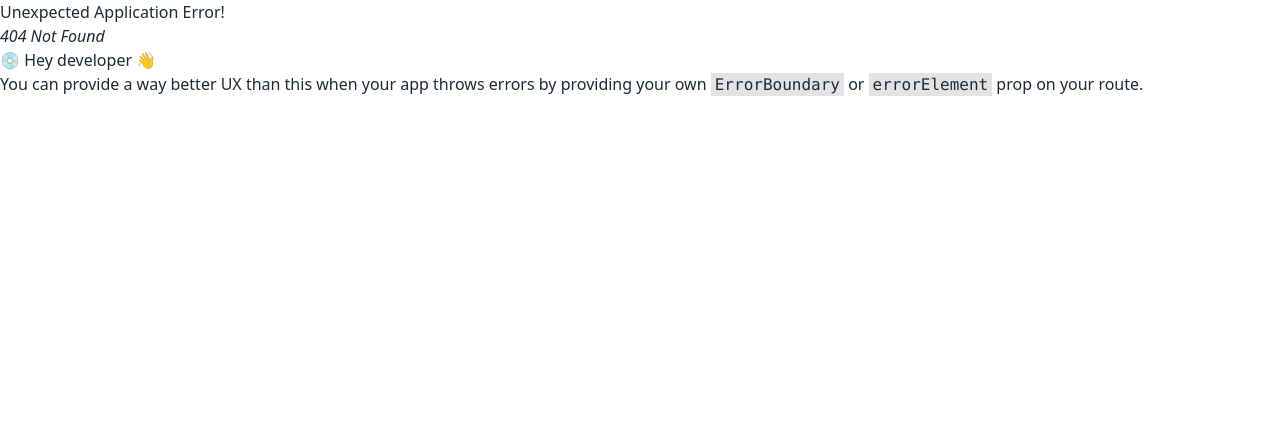
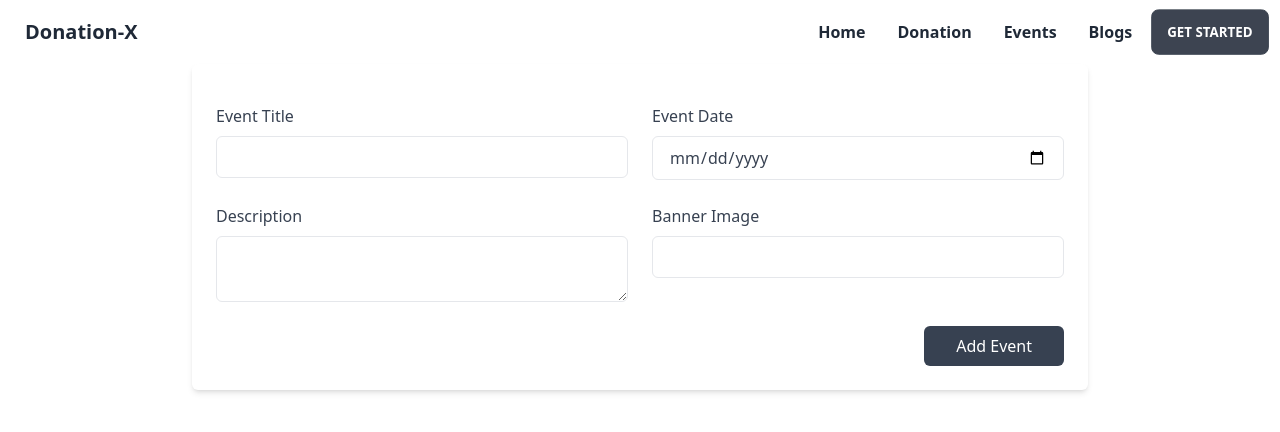
Before and after one commit to sajid1545/Donation---X, a React (Vite) app: page /add-event in a window 1280 px wide. Before the commit this address had no page. Shown: the top 432 px of the page. Built offline with nearby package versions, Linux system fonts and the light colour scheme.

Commit message:
add-event form added

```diff
--- /dev/null
+++ b/src/Pages/AddEvent/AddEvent.jsx
@@ -0,0 +1,61 @@
+import React from 'react';
+
+const AddEvent = () => {
+	const handleAddEvent = (event) => {
+		event.preventDefault();
+	};
+
+	return (
+		<div className="">
+			<section className="max-w-4xl p-6 mx-auto bg-white rounded-md shadow-md dark:bg-gray-800">
+				<form onClick={handleAddEvent}>
+					<div className="grid grid-cols-1 gap-6 mt-4 sm:grid-cols-2">
+						<div>
+							<label className="text-gray-700 dark:text-gray-200">Event Title</label>
+							<input
+								type="text"
+								name="eventName"
+								className="block w-full px-4 py-2 mt-2 text-gray-700 bg-white border border-gray-200 rounded-md dark:bg-gray-800 dark:text-gray-300 dark:border-gray-600 focus:border-blue-400 focus:ring-blue-300 focus:ring-opacity-40 dark:focus:border-blue-300 focus:outline-none focus:ring"
+							/>
+						</div>
+
+						<div>
+							<label className="text-gray-700 dark:text-gray-200">Event Date</label>
+							<input
+								type="date"
+								name="date"
+								className="block w-full px-4 py-2 mt-2 text-gray-700 bg-white border border-gray-200 rounded-md dark:bg-gray-800 dark:text-gray-300 dark:border-gray-600 focus:border-blue-400 focus:ring-blue-300 focus:ring-opacity-40 dark:focus:border-blue-300 focus:outline-none focus:ring"
+							/>
+						</div>
+
+						<div>
+							<label className="text-gray-700 dark:text-gray-200">Description</label>
+							<textarea
+								type="text"
+								name="description"
+								className="block w-full px-4 py-2 mt-2 text-gray-700 bg-white border border-gray-200 rounded-md dark:bg-gray-800 dark:text-gray-300 dark:border-gray-600 focus:border-blue-400 focus:ring-blue-300 focus:ring-opacity-40 dark:focus:border-blue-300 focus:outline-none focus:ring"
+							/>
+						</div>
+
+						<div>
+							<label className="text-gray-700 dark:text-gray-200">Banner Image</label>
+							<input
+								type="text"
+								name="photoURL"
+								className="block w-full px-4 py-2 mt-2 text-gray-700 bg-white border border-gray-200 rounded-md dark:bg-gray-800 dark:text-gray-300 dark:border-gray-600 focus:border-blue-400 focus:ring-blue-300 focus:ring-opacity-40 dark:focus:border-blue-300 focus:outline-none focus:ring"
+							/>
+						</div>
+					</div>
+
+					<div className="flex justify-end mt-6">
+						<button className="px-8 py-2.5 leading-5 text-white transition-colors duration-300 transform bg-gray-700 rounded-md hover:bg-gray-600 focus:outline-none focus:bg-gray-600">
+							Add Event
+						</button>
+					</div>
+				</form>
+			</section>
+		</div>
+	);
+};
+
+export default AddEvent;
--- /dev/null
+++ b/src/Pages/Home/BannerField/BannerField.jsx
@@ -0,0 +1,36 @@
+import React from 'react';
+
+const BannerField = () => {
+	return (
+		<div>
+			<div>
+				<h1 className="text-4xl text-center font-bold mb-0">Help all the people in need</h1>
+			</div>
+			<div className="w-2/4 mx-auto my-5 flex">
+				<div className="w-full mx-auto">
+					<div className="relative">
+						<span className="absolute inset-y-0 left-0 flex items-center pl-3">
+							<svg className="w-5 h-5 text-gray-400" viewBox="0 0 24 24" fill="none">
+								<path
+									d="M21 21L15 15M17 10C17 13.866 13.866 17 10 17C6.13401 17 3 13.866 3 10C3 6.13401 6.13401 3 10 3C13.866 3 17 6.13401 17 10Z"
+									stroke="currentColor"
+									strokeWidth="2"
+									strokeLinecap="round"
+									strokeLinejoin="round"></path>
+							</svg>
+						</span>
+
+						<input
+							type="text"
+							className="w-full py-3 pl-10 pr-4 text-gray-700 bg-white border rounded-md dark:bg-gray-900 dark:text-gray-300 dark:border-gray-600 focus:border-blue-400 dark:focus:border-blue-300 focus:outline-none focus:ring focus:ring-blue-300 focus:ring-opacity-40"
+							placeholder="Search"
+						/>
+					</div>
+				</div>
+				<button className="btn btn-primary">Search</button>
+			</div>
+		</div>
+	);
+};
+
+export default BannerField;
--- /dev/null
+++ b/src/Pages/Home/Donations/Donations.jsx
@@ -0,0 +1,16 @@
+import React from 'react';
+import { useState } from 'react';
+import BannerField from '../BannerField/BannerField';
+
+const Donations = () => {
+
+    const [events,setEvents] = useState([])
+
+	return (
+		<div>
+			<BannerField />
+		</div>
+	);
+};
+
+export default Donations;
--- /dev/null
+++ b/src/Pages/Home/Home/Home.jsx
@@ -0,0 +1,12 @@
+import React from 'react';
+import Donations from '../Donations/Donations';
+
+const Home = () => {
+    return (
+        <div>
+            <Donations/>
+        </div>
+    );
+};
+
+export default Home;
--- a/src/Pages/Shared/Header/Header.jsx
+++ b/src/Pages/Shared/Header/Header.jsx
@@ -11,7 +11,7 @@ const Header = () => {
 				<Link to="/">Donation</Link>
 			</li>
 			<li className="font-semibold">
-				<Link to="/">Events</Link>
+				<Link to="/add-event">Events</Link>
 			</li>
 			<li className="font-semibold">
 				<Link to="/">Blogs</Link>
```
Also changed, not shown: src/Routes/Routes/Routes.jsx (+12 -1 lines), src/Context/AuthProvider/AuthProvider.jsx (added), src/Firebase/firebase.config.js (added).
